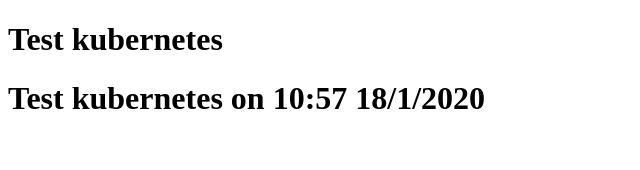
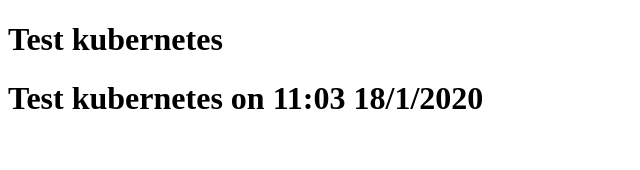
Before and after one commit to quoc9x/angular-app-kubernetes, an Angular app: page / in a window 1280 px wide. Shown: the top 170 px of the page, without its empty margins (0-640 px from the left). Built offline with nearby package versions, Linux system fonts and the light colour scheme.

Commit message:
Update test

```diff
--- a/deployment.yaml
+++ b/deployment.yaml
@@ -14,7 +14,7 @@
     spec:
       containers:
       - name: angular
-        image: cuongquocvn/angular-app:v1
+        image: hub.binhanh.vn:5000/angular-app:v1
         imagePullPolicy: Always
         ports:
         - containerPort: 80
--- a/src/app/app.component.html
+++ b/src/app/app.component.html
@@ -1,2 +1,2 @@
 <h1>Test kubernetes</h1>
-<h1>Test kubernetes on 10:57 18/1/2020</h1>
+<h1>Test kubernetes on 11:03 18/1/2020</h1>
--- a/src/index.html
+++ b/src/index.html
@@ -2,7 +2,7 @@
 <html lang="en">
 <head>
   <meta charset="utf-8">
-  <title>Angular App Kubernetes 10:27 18/1/2020</title>
+  <title>Angular App Kubernetes 11:03 18/1/2020</title>
   <base href="/">
   <meta name="viewport" content="width=device-width, initial-scale=1">
   <link rel="icon" type="image/x-icon" href="favicon.ico">
```
